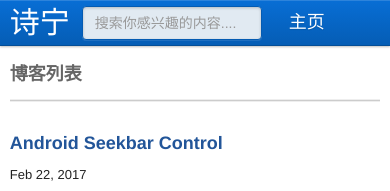
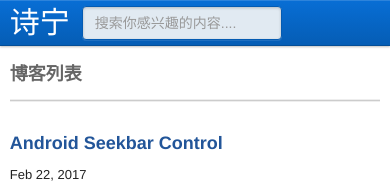
Before and after one commit to magic5650/magic5650.github.io, a Jekyll site: the page built from index.html, in a window 390 px wide. Shown: the top 191 px of the page. Built offline with Jekyll 4.4.1, drawn with Linux system fonts in a browser that asks for light colours; the list of posts is cut into pages by our own code.

Commit message:
Signed-off-by: magic5650 <magic5650@126.com>

```diff
--- a/_includes/header.html
+++ b/_includes/header.html
@@ -5,11 +5,11 @@
     <div class="search-tool" id="search">
       <input type="text" class="form-control search-content" id="search-content" placeholder="搜索你感兴趣的内容...." />
     </div>
-    <nav id="Moblienav">
-      <ul>
-        <li><a href="{{ "/home" | prepend: site.url }}" class="myFont css2dcc4b9955748">主页</a></li>
-      </ul>
-    </nav>
+<!--     <nav id="Moblienav">
+  <ul>
+    <li><a href="{{ "/home" | prepend: site.url }}" class="myFont css2dcc4b9955748">主页</a></li>
+  </ul>
+</nav> -->
 <!-- <nav id="PCnav">
   <ul>
     <li><a href="{{ "/home" | prepend: site.url }}" class="myFont css2dcc4b9955748">主页</a></li>
--- a/search/css/cb-search.css
+++ b/search/css/cb-search.css
@@ -53,7 +53,7 @@
 			}
 
             .search-content {
-                width: 180px;
+                width: 200px;
                 font-size: 22px;
                 background-color: #eee;
                 color: black;
```
